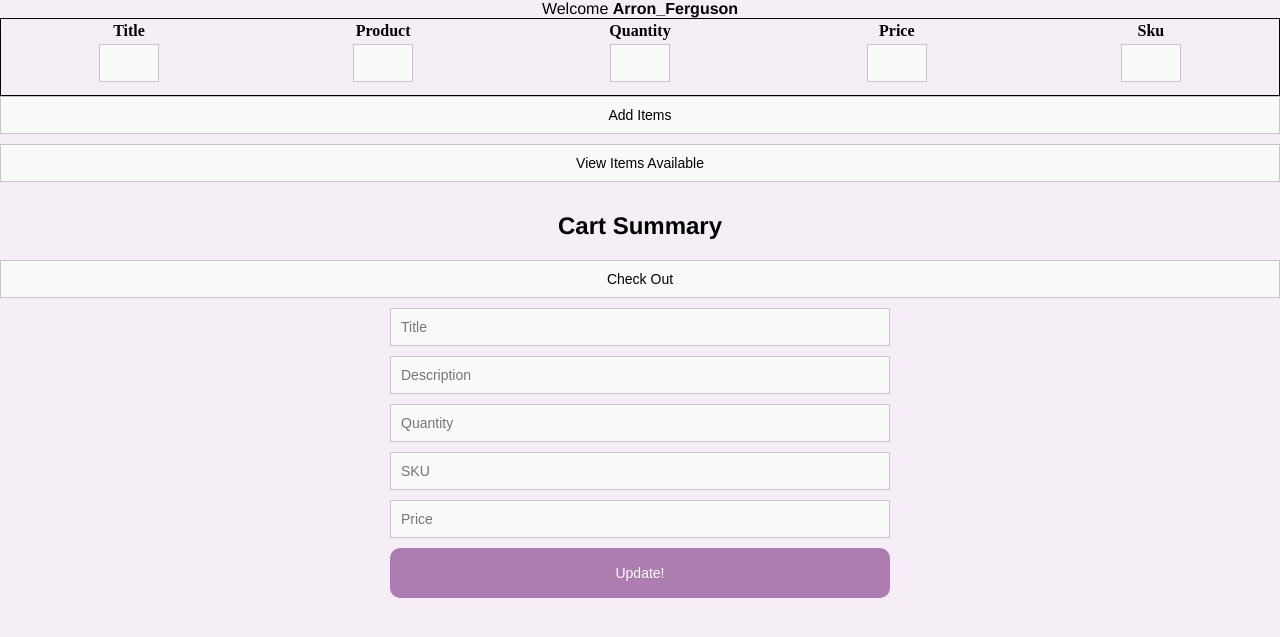
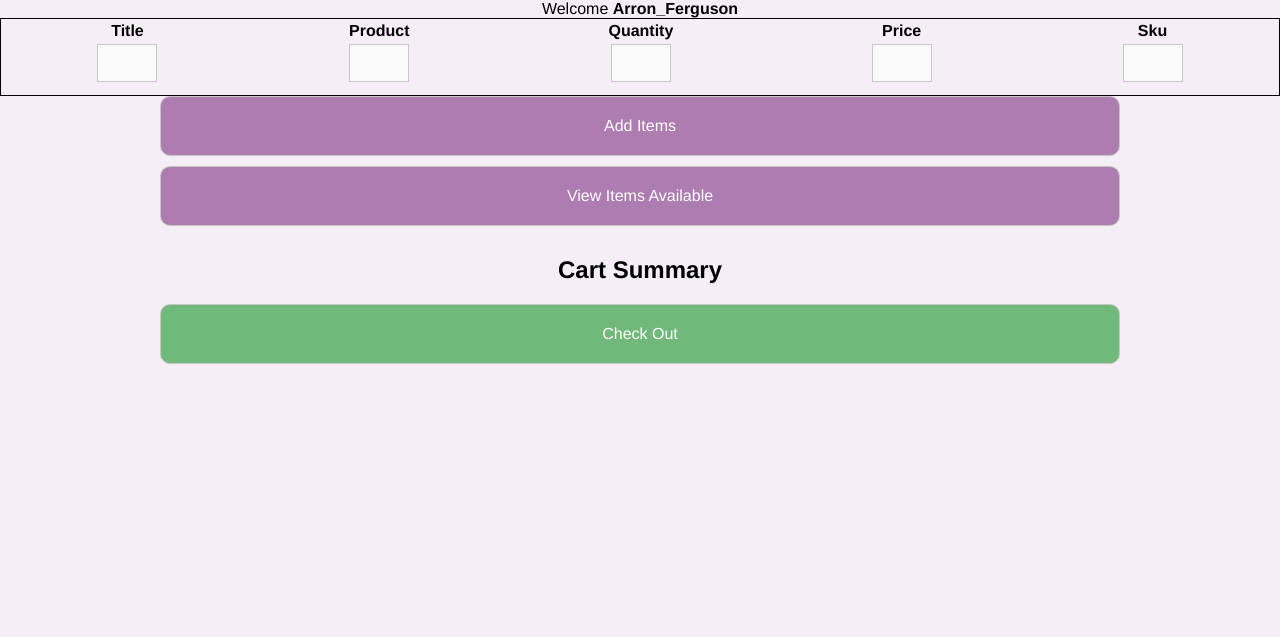
Before and after one commit to VHughes/Flower2Go, a PHP site: page /Flower2Go/AdminAdd.html in a window 1280 px wide. Shown: the top 637 px of the page. Run offline with PHP 8.4, Linux system fonts and the light colour scheme; some libraries are stand-ins or nearby versions.

Commit message:
new dhanges

```diff
--- a/view/AdminAdd.html
+++ b/view/AdminAdd.html
@@ -391,12 +391,11 @@
                         edit.id = resp[i].id;
 
                           edit.onclick = function(){
-<<<<<<< HEAD
-                             $("#formform").show();
+                              $("#formform").show();
                               alert(this.id);
                               var ID = this.id;
                               console.log(ID);
-=======
+
 
                            /* var titleLbl = document.createElement("p");
                             titleLbl.id = "titleLabel";
@@ -425,7 +424,7 @@
                               div2.style.top = "20%";
                               div2.style.left = "60%";
                               this.appendChild(div2);
->>>>>>> origin/master
+
 
                               var update = document.getElementById("updated");
                               update.onclick = function(e){
--- a/view/CSS/Flower2Go_Main.css
+++ b/view/CSS/Flower2Go_Main.css
@@ -447,8 +447,6 @@
     font-family:"Helvetica Neue", Gotham, Helvetica, Arial, sans-serif;
 }
 
-<<<<<<< HEAD
-
 /* ADMIN SHOPPING CART SHIT */
 
 #formform {
@@ -462,8 +460,11 @@
     bottom: 10%;
 
 
+}
 
-=======
+
+/* END OF ADMIN STUFF */
+
 .ItemBoxes {
     float: left;
     margin: 0 0 5% 5%;
@@ -478,10 +479,9 @@
 
 #startCart, #add, #view {
 	border-radius: 10px;
-<<<<<<< HEAD
-=======
+
 	width: 75%;
->>>>>>> origin/master
+
 	height: 60px;
 	font-family:"Helvetica Neue", Gotham, Helvetica, Arial, sans-serif;
 	font-size: 16px;
@@ -491,10 +491,9 @@
 
 #cancelCart {
 	border-radius: 10px;
-<<<<<<< HEAD
-=======
+
 	width: 75%;
->>>>>>> origin/master
+
 	height: 60px;
 	font-family:"Helvetica Neue", Gotham, Helvetica, Arial, sans-serif;
 	font-size: 16px;
@@ -514,5 +513,5 @@
 
 th, tr {
     font-family: "Helvetica Neue", Gotham, Helvetica, Arial, sans-serif;
->>>>>>> origin/master
+
 }
```
